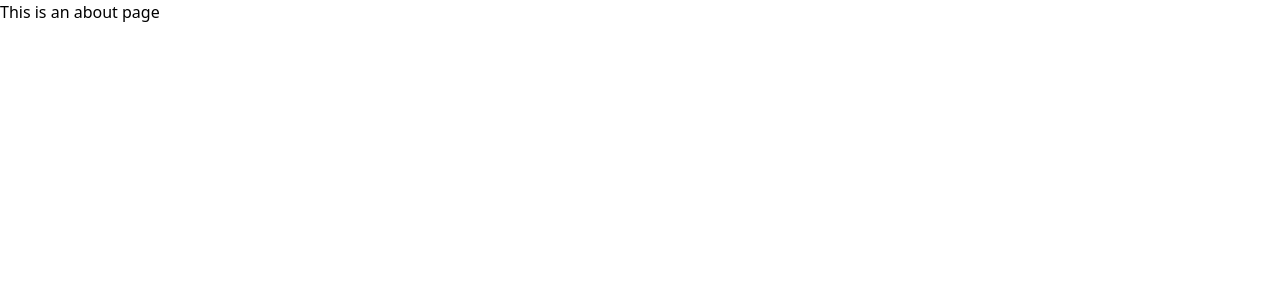
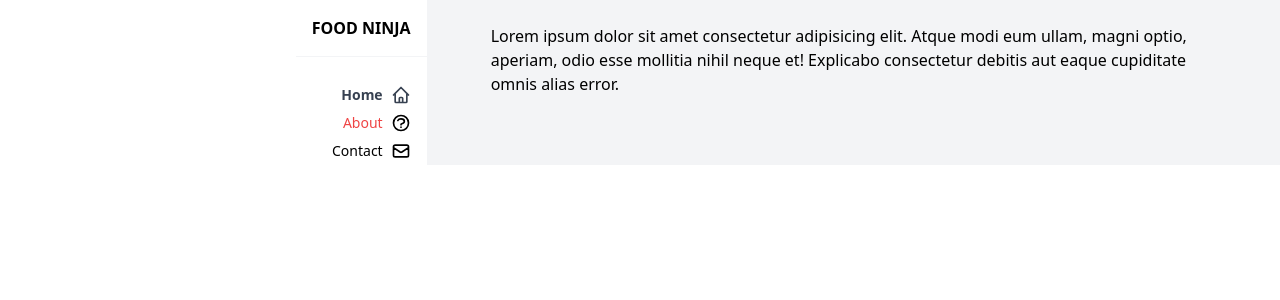
Before and after one commit to shengo333/tailwindvue, a Vue app: page /about in a window 1280 px wide. Shown: the top 300 px of the page. Built offline with nearby package versions, Linux system fonts and the light colour scheme.

Commit message:
active classes work good

```diff
--- a/src/App.vue
+++ b/src/App.vue
@@ -1,10 +1,24 @@
 <template>
-  <div id="nav">
-
-  </div>
-  <router-view/>
+    <div class="md:grid grid-cols-3"> <!-- content wrapper -->
+        <div class="md:col-span-1 md:flex md:justify-end">
+            <Navigation />
+        </div> <!-- end nav -->
+        <main class="px-16  py-6 bg-gray-100 md:col-span-2">
+            <router-view/>
+        </main>
+    </div>
 </template>
 
-<style>
+<script>
+// @ is an alias to /src
+import '@/assets/tailwind.css'
+import Navigation from '../src/components/Navigation.vue'
 
-</style>
+
+export default {
+  name: 'Home',
+  components: {
+    Navigation,
+  }
+}
+</script>
--- a/src/components/Navigation.vue
+++ b/src/components/Navigation.vue
@@ -12,24 +12,24 @@
                 </div>
                 <ul class="text-sm mt-6 hidden md:block" id="menu">
                     <li class="text-gray-700 font-bold py-1">
-                        <a href="#" class="px-4 flex justify-end border-r-4 border-primary">
-                            <router-link to="/"> Home </router-link>
+                        <a href="#" class="px-4 flex justify-end ">
+                            <router-link to="/" active-class="text-red-500"> Home </router-link>
                             <svg xmlns="http://www.w3.org/2000/svg" class=" w-5 ml-2" fill="none" viewBox="0 0 24 24" stroke="currentColor">
                                 <path stroke-linecap="round" stroke-linejoin="round" stroke-width="2" d="M3 12l2-2m0 0l7-7 7 7M5 10v10a1 1 0 001 1h3m10-11l2 2m-2-2v10a1 1 0 01-1 1h-3m-6 0a1 1 0 001-1v-4a1 1 0 011-1h2a1 1 0 011 1v4a1 1 0 001 1m-6 0h6" />
                               </svg>
                         </a>
                     </li>
                     <li class="py-1">
-                        <a href="#" class="px-4 flex justify-end border-r-4 border-white">
-                            <router-link to="/about">About </router-link>
+                        <a href="#" class="px-4 flex justify-end ">
+                            <router-link to="/about" active-class="text-red-500">About </router-link>
                             <svg xmlns="http://www.w3.org/2000/svg" class="w-5 ml-2" fill="none" viewBox="0 0 24 24" stroke="currentColor">
                                 <path stroke-linecap="round" stroke-linejoin="round" stroke-width="2" d="M8.228 9c.549-1.165 2.03-2 3.772-2 2.21 0 4 1.343 4 3 0 1.4-1.278 2.575-3.006 2.907-.542.104-.994.54-.994 1.093m0 3h.01M21 12a9 9 0 11-18 0 9 9 0 0118 0z" />
                               </svg>
                         </a>
                     </li>
                     <li class="text-mammoth py-1">
-                        <a href="#" class="px-4 flex justify-end border-r-4 border-white">
-                            <router-link to="/contact"> <span>Contact</span> </router-link>
+                        <a href="#" class="px-4 flex justify-end">
+                            <router-link to="/contact" active-class="text-red-500"> <span>Contact</span> </router-link>
                             <svg xmlns="http://www.w3.org/2000/svg" class="w-5 ml-2" fill="none" viewBox="0 0 24 24" stroke="currentColor">
                                 <path stroke-linecap="round" stroke-linejoin="round" stroke-width="2" d="M3 8l7.89 5.26a2 2 0 002.22 0L21 8M5 19h14a2 2 0 002-2V7a2 2 0 00-2-2H5a2 2 0 00-2 2v10a2 2 0 002 2z" />
                               </svg>
--- a/src/components/Recipe.vue
+++ /dev/null
@@ -1,67 +0,0 @@
-<template>
-            <div class="flex justify-center md:justify-end">
-                <router-link to="/login">
-                    <a href="#" class="btn text-primary md:border-primary border-2 hover:bg-primary hover:text-white transition ease-out duration-500">Log in</a>
-                </router-link>
-                <router-link to="/signup">
-                    <a href="#" class="btn text-primary ml-2 md:border-primary border-2 hover:bg-primary hover:text-white transition ease-out duration-500">Sign up</a>
-                </router-link>
-            </div>
-            <header>
-                <h2 class="text-gray-700 text-6xl font-semibold">Recipes</h2>
-                <h3 class="text-2xl font-semibold">For Ninjas</h3>
-            </header>
-            <div>
-                <h4 class="font-bold mt-12 pb-2 border-b border-gray-200"> Latest Recipes</h4>
-                <div class="mt-8 grid lg:grid-cols-3 gap-10">
-                    <!-- cards go here-->
-                    <RecipeCard v-for="recipe in recipes" :recipe="recipe" :key="recipe.title"/>
-
-
-
-                </div>
-                <h4 class="font-bold mt-12 pb-2 border-b border-gray-200 font">Most populars</h4>
-                <div class="mt-8">
-                    <!--cards go here-->
-                </div>
-                <div class="flex justify-center">
-                    <div class="btn bg-secondary-100 text-secondary-200 hover:shadow-inner transform hover:scale-125 hower:bg-opacity-50 transition ease-out duration-300">
-                       Load more
-                    </div>
-                </div>
-            </div>
-</template>
-
-<script>
-import RecipeCard from './RecipeCard.vue'
-export default {
-  name: 'Recipe',
-  components: {
-    RecipeCard
-  },
-  data(){
-      return{
-          recipes: [
-              {
-                  img: 'stew.jpg',
-                  time: '25 Mins',
-                  title: '5 Bean Chilli Stew',
-                  author:  'Recipe from Mario'
-              },
-              {
-                  img: 'noodles.jpg',
-                  time: '25 Mins',
-                  title: 'Veg Noodles',
-                  author:  'Recipe from Mario'
-              },
-              {
-                  img: 'curry.jpg',
-                  time: '25 Mins',
-                  title: 'Tofu Curry',
-                  author:  'Recipe from Mario'
-              },
-          ]
-      }
-  }
-}
-</script>
--- a/src/views/About.vue
+++ b/src/views/About.vue
@@ -1,5 +1,5 @@
 <template>
   <div class="about">
-    <h1>This is an about page</h1>
+    <h1>Lorem ipsum dolor sit amet consectetur adipisicing elit. Atque modi eum ullam, magni optio, aperiam, odio esse mollitia nihil neque et! Explicabo consectetur debitis aut eaque cupiditate omnis alias error.</h1>
   </div>
 </template>
--- a/src/views/Home.vue
+++ b/src/views/Home.vue
@@ -1,31 +1,67 @@
 <template>
-    <div class="md:grid grid-cols-3"> <!-- content wrapper -->
-        <div class="md:col-span-1 md:flex md:justify-end">
-            <Navigation />
-        </div> <!-- end nav -->
-        <main class="px-16  py-6 bg-gray-100 md:col-span-2">
-            <Recipe />
-        </main>
-    </div>
+            <div class="flex justify-center md:justify-end">
+                <router-link to="/login">
+                    <a href="#" class="btn text-primary md:border-primary border-2 hover:bg-primary hover:text-white transition ease-out duration-500">Log in</a>
+                </router-link>
+                <router-link to="/signup">
+                    <a href="#" class="btn text-primary ml-2 md:border-primary border-2 hover:bg-primary hover:text-white transition ease-out duration-500">Sign up</a>
+                </router-link>
+            </div>
+            <header>
+                <h2 class="text-gray-700 text-6xl font-semibold">Recipes</h2>
+                <h3 class="text-2xl font-semibold">For Ninjas</h3>
+            </header>
+            <div>
+                <h4 class="font-bold mt-12 pb-2 border-b border-gray-200"> Latest Recipes</h4>
+                <div class="mt-8 grid lg:grid-cols-3 gap-10">
+                    <!-- cards go here-->
+                    <RecipeCard v-for="recipe in recipes" :recipe="recipe" :key="recipe.title"/>
+
+
+
+                </div>
+                <h4 class="font-bold mt-12 pb-2 border-b border-gray-200 font">Most populars</h4>
+                <div class="mt-8">
+                    <!--cards go here-->
+                </div>
+                <div class="flex justify-center">
+                    <div class="btn bg-secondary-100 text-secondary-200 hover:shadow-inner transform hover:scale-125 hower:bg-opacity-50 transition ease-out duration-300">
+                       Load more
+                    </div>
+                </div>
+            </div>
 </template>
 
 <script>
-// @ is an alias to /src
-import '@/assets/tailwind.css'
-import Navigation from '../components/Navigation.vue'
-import Recipe from '../components/Recipe.vue'
 import RecipeCard from '../components/RecipeCard.vue'
-
-
 export default {
-  name: 'Home',
+  name: 'Recipe',
   components: {
-
-    Navigation,
-    Recipe,
-
-
-
+    RecipeCard
+  },
+  data(){
+      return{
+          recipes: [
+              {
+                  img: 'stew.jpg',
+                  time: '25 Mins',
+                  title: '5 Bean Chilli Stew',
+                  author:  'Recipe from Mario'
+              },
+              {
+                  img: 'noodles.jpg',
+                  time: '25 Mins',
+                  title: 'Veg Noodles',
+                  author:  'Recipe from Mario'
+              },
+              {
+                  img: 'curry.jpg',
+                  time: '25 Mins',
+                  title: 'Tofu Curry',
+                  author:  'Recipe from Mario'
+              },
+          ]
+      }
   }
 }
 </script>
```
